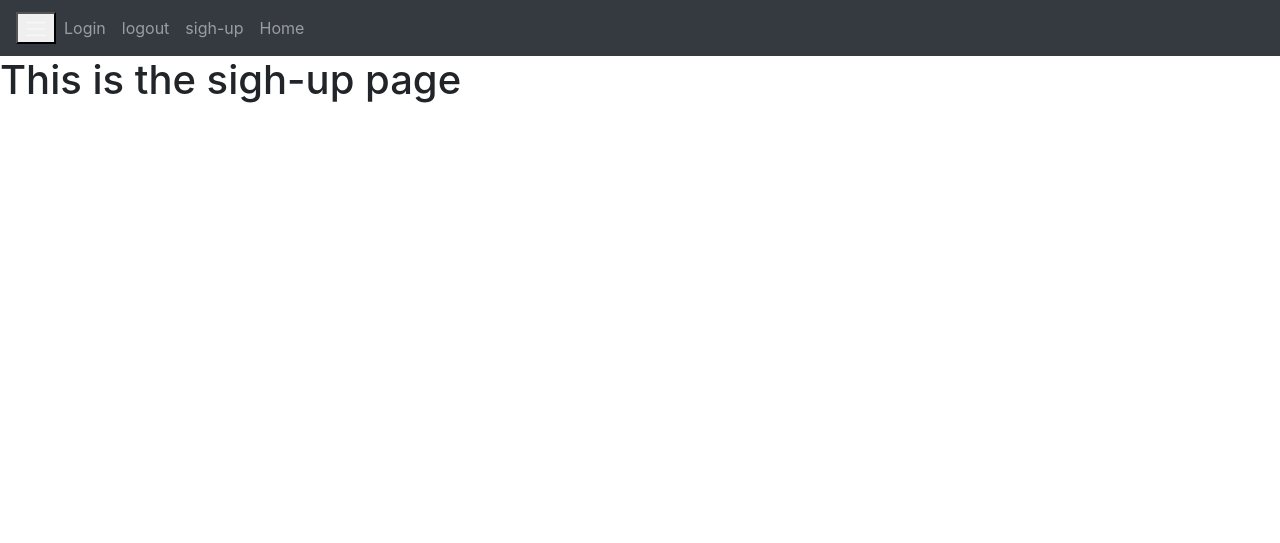
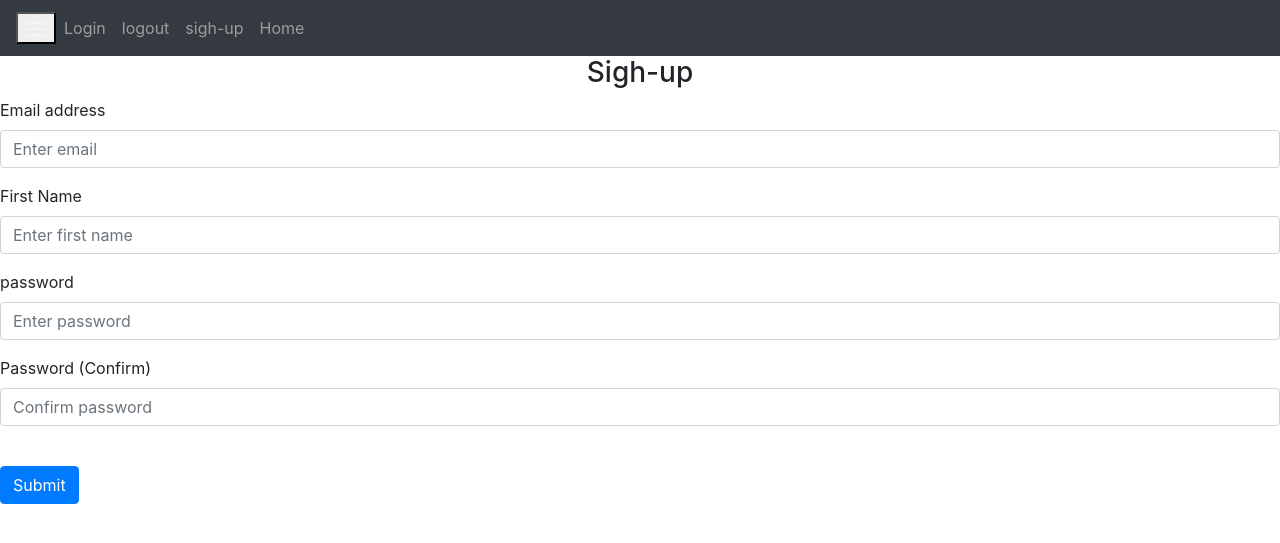
Before and after one commit to Thirvin/web_practice, a Flask app: page /sigh-up in a window 1280 px wide. Shown: the top 543 px of the page. Run offline with Flask 2, Linux system fonts and the light colour scheme; some libraries are stand-ins or nearby versions.

Commit message:
[add] login and sign-up form

```diff
--- a/website/templates/sigh-up.html
+++ b/website/templates/sigh-up.html
@@ -1,4 +1,49 @@
 {% extends "base.html" %} {% block title %}sigh-up{% endblock %}
 {% block content %}
-<h1>This is the sigh-up page</h1>
+<form method="POST">
+    <h3 align="center">Sigh-up</h3>
+    <div class="form-group">
+        <label for ="email" >Email address</label>
+        <input
+            type="email"
+            class="form-control"
+            id="email"
+            name="email"
+            placeholder="Enter email"
+        />
+    </div>
+    <div class="form-group">
+        <label for ="firstName" >First Name</label>
+        <input
+            type="firstName"
+            class="form-control"
+            id="firstName"
+            name="firstName"
+            placeholder="Enter first name"
+        />
+    </div>
+    <div class="form-group">
+        <label for ="password1" >password</label>
+        <input
+            type="password1"
+            class="form-control"
+            id="password1"
+            name="password1"
+            placeholder="Enter password"
+        />
+    </div>
+    <div class="form-group">
+        <label for ="password2" >Password (Confirm)</label>
+        <input
+            type="password2"
+            class="form-control"
+            id="password2"
+            name="password2"
+            placeholder="Confirm password"
+        />
+    </div>
+    <br />
+    <button type="submit" class="btn btn-primary">Submit</button>
+
+</form>
 {% endblock %}
```
Also changed, not shown: website/templates/login.html (+16 -1 lines).
